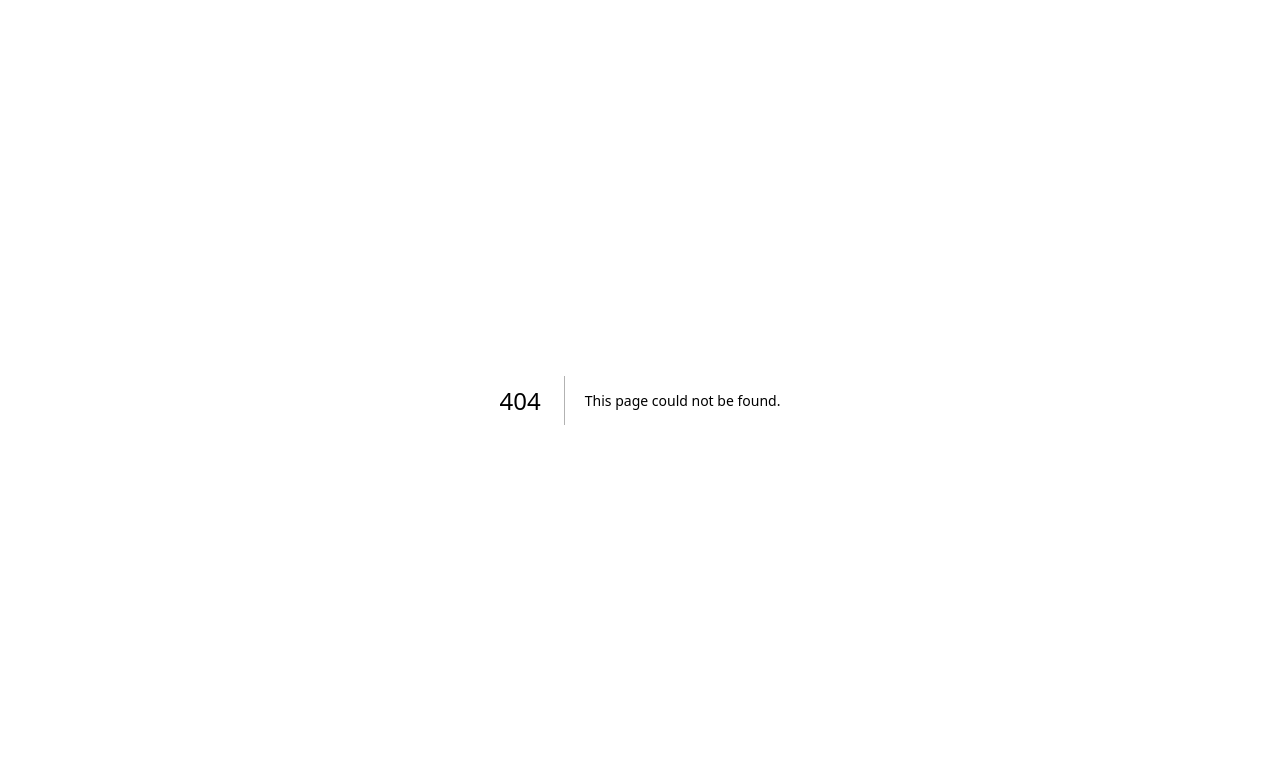
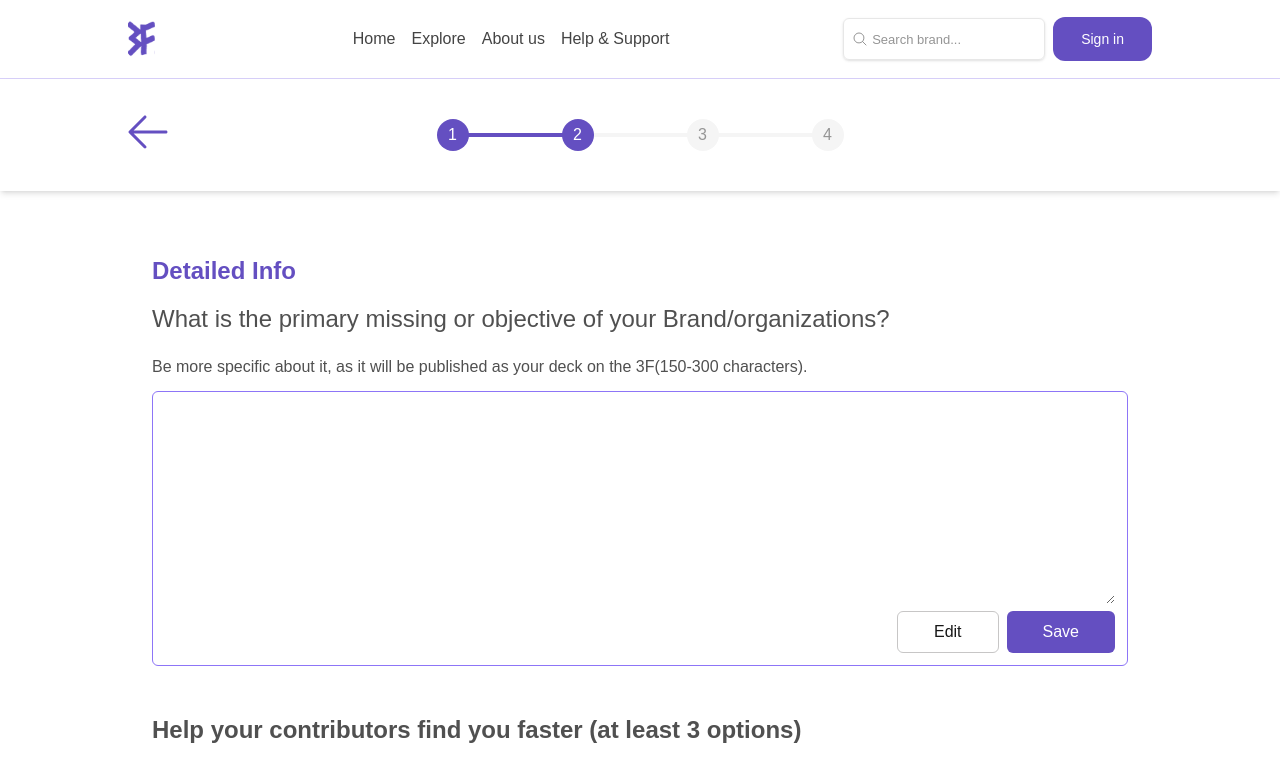
Before and after one commit to ayda-sh/fund-for-found, a Next.js app: page /brand-and-organizations/detailed-info in a window 1280 px wide. Before the commit this address had no page. Shown: the top 782 px of the page. Built offline with nearby package versions, Linux system fonts and the light colour scheme.

Commit message:
feat: created detailed info page and added loading

```diff
--- /dev/null
+++ b/src/app/brand-and-organizations/detailed-info/page.jsx
@@ -0,0 +1,83 @@
+import { NavBar } from "@/app/components/navbar/navbar";
+import Image from "next/image";
+import Link from "next/link";
+
+function DetailedInfo() {
+  return (
+    <div>
+      <NavBar />
+      <div className="flex items-center py-10 shadow-md relative">
+        <Link href="/brand-and-organizations">
+          <Image
+            width={40}
+            height={40}
+            className="absolute top-9 left-32 hidden md:block"
+            src="/images/arrow-left.svg"
+            alt="arrow-left"
+          />
+        </Link>
+        <div className="flex justify-center text-center mx-auto">
+          <div className="flex justify-between md:w-[500px] w-[380px] relative">
+            <span className="before:content-[''] before:bg-[var(--light-4)] before:h-1 md:before:w-100 before:w-80  before:absolute before:top-[50%] before:-z-1 before:left-[50%] before:transform before:-translate-x-1/2 before:-translate-y-1/2"></span>
+            <div className="w-1/2">
+              <span className="h-8 w-8 bg-[var(--primary)] rounded-full text-white mx-auto flex items-center justify-center">
+                1
+              </span>
+            </div>
+            <span className="before:content-[''] before:bg-[var(--primary)] before:h-1 md:before:w-30 before:w-20  before:absolute before:top-[50%] before:-z-1 md:before:left-[25%] before:transform before:-translate-x-1/2 before:-translate-y-1/2"></span>
+            <div className="w-1/2">
+              <span className="h-8 w-8 bg-[var(--primary)] rounded-full text-white mx-auto flex items-center justify-center">
+                2
+              </span>
+            </div>
+            <div className="w-1/2">
+              <span className="h-8 w-8 bg-[var(--light-4)] rounded-full text-[var(--light-1)] mx-auto flex items-center justify-center">
+                3
+              </span>
+            </div>
+            <div className="w-1/2">
+              <span className="h-8 w-8 bg-[var(--light-4)] rounded-full text-[var(--light-1)] mx-auto flex items-center justify-center">
+                4
+              </span>
+            </div>
+          </div>
+        </div>
+      </div>
+
+      <div className="max-w-5xl mx-auto p-6 my-10">
+        <h2 className="text-2xl text-[var(--primary)] font-bold mb-4">
+          Detailed Info
+        </h2>{" "}
+        <p className="mb-5 text-[var(--gray-3)] md:text-2xl text-xl ">
+          What is the primary missing or objective of your Brand/organizations?
+        </p>
+        <p className="text-[var(--gray-3)] mb-3">
+          Be more specific about it, as it will be published as your deck on the
+          3F(150-300 characters).
+        </p>
+        <form action="">
+          <div className="w-full border border-[var(--primary-300)] rounded-md p-3">
+            <textarea
+              name=""
+              id=""
+              className="w-full focus:outline-none h-full min-h-[200px]"
+            ></textarea>
+            <div className="flex justify-end gap-2">
+              <button className="border border-[var(--light-2)] rounded-md py-2 px-9 cursor-pointer">
+                Edit
+              </button>
+              <button className="bg-[var(--primary)] rounded-md text-white py-2 px-9 cursor-pointer">
+                Save
+              </button>
+            </div>
+          </div>
+        </form>
+        <h3 className="mb-5 text-[var(--gray-3)] md:text-2xl text-xl mt-12 font-semibold">
+          Help your contributors find you faster (at least 3 options)
+        </h3>
+      </div>
+    </div>
+  );
+}
+
+export default DetailedInfo;
--- a/src/app/brand-and-organizations/page.jsx
+++ b/src/app/brand-and-organizations/page.jsx
@@ -3,11 +3,12 @@ import Link from "next/link";
 import { NavBar } from "../components/navbar/navbar";
 import Footer from "../components/footer/footer";
 import Image from "next/image";
-import { useEffect, useRef, useState } from "react";
+import { useEffect, useState } from "react";
 import axios from "axios";
 import countries from "@/data/countries.json";
 import Categoriesdata from "../components/categoriesdata/categoriesdata";
 import Notlogged from "../components/modal/notlogged/notlogged";
+import { useRouter } from "next/navigation";
 
 function BrandAndOrganizations() {
   const [selectedCategory, setSelectedCategory] = useState("");
@@ -18,6 +19,8 @@ function BrandAndOrganizations() {
   const [isChecked, setIsChecked] = useState(false);
   const [loading, setLoading] = useState(true);
   const [notLogged, setNotLogged] = useState(false);
+  const [isLoading, setIsLoading] = useState(false);
+  const router = useRouter();
 
   const handleChange = (event) => {
     setSelectedCountry(event.target.value);
@@ -41,6 +44,7 @@ function BrandAndOrganizations() {
   };
 
   const handleSubmit = async (e) => {
+    setIsLoading(true);
     const jwt = localStorage.getItem("token");
 
     if (!jwt) {
@@ -60,12 +64,14 @@ function BrandAndOrganizations() {
     };
 
     try {
-      const res = await axios.post("https://fund-for-found-backend-13.onrender.com/api/brands", body);
+      const res = await axios.post("http://localhost:1337/api/brands", body);
       if (res.status === 201) {
-        alert("Brand created successfully!");
+        router.push("/brand-and-organizations/detailed-info");
       }
     } catch (error) {
       console.log("Error creating brand:", error.response?.data);
+    } finally {
+      setIsLoading(false);
     }
   };
 
@@ -191,8 +197,25 @@ function BrandAndOrganizations() {
                 ?
               </span>
             </label>
-            <div className="mt-1">
-              <div className="flex flex-wrap items-center gap-2 p-1 border border-[var(--primary-300)] rounded-md">
+            <div className="mt-1 relative">
+              <div className="flex flex-wrap items-center gap-2 p-1 border border-[var(--primary-300)] rounded-md ">
+                {tags.map((tag, index) => (
+                  <span
+                    key={index}
+                    className="bg-[var(--light-3)] py-0.5 px-3 rounded text-[var(--gray-4)]"
+                  >
+                    {tag}
+                    <button
+                      type="button"
+                      className="ml-2 text-[var(--gray-4)]"
+                      onClick={() =>
+                        setTags(tags.filter((_, i) => i !== index))
+                      }
+                    >
+                      ×
+                    </button>
+                  </span>
+                ))}
                 <input
                   type="text"
                   data-has-listeners="true"
@@ -200,19 +223,6 @@ function BrandAndOrganizations() {
                   className="flex-1 min-w-[100px] p-1 outline-none bg-transparent"
                 />
               </div>
-              {tags.map((tag, index) => (
-                <span
-                  key={index}
-                  style={{
-                    margin: "5px",
-                    padding: "5px",
-                    border: "1px solid #ddd",
-                    borderRadius: "5px",
-                  }}
-                >
-                  {tag}
-                </span>
-              ))}
             </div>
           </div>
 
@@ -244,7 +254,32 @@ function BrandAndOrganizations() {
               isChecked ? "bg-[var(--primary)]" : "bg-[var(--primary-100)]"
             }`}
           >
-            Continue
+            {isLoading ? (
+              <span className="flex justify-center items-center gap-2">
+                <svg
+                  className="animate-spin h-5 w-5 text-white"
+                  xmlns="http://www.w3.org/2000/svg"
+                  fill="none"
+                  viewBox="0 0 24 24"
+                >
+                  <circle
+                    className="opacity-25"
+                    cx="12"
+                    cy="12"
+                    r="10"
+                    stroke="currentColor"
+                    strokeWidth="4"
+                  ></circle>
+                  <path
+                    className="opacity-75"
+                    fill="currentColor"
+                    d="M4 12a8 8 0 018-8V0C5.373 0 0 5.373 0 12h4zm2 5.291A7.962 7.962 0 014 12H0c0 3.042 1.135 5.824 3 7.938l3-2.647z"
+                  ></path>
+                </svg>
+              </span>
+            ) : (
+              "Continue"
+            )}
           </button>
         </form>
         {notLogged && <Notlogged />}
```
